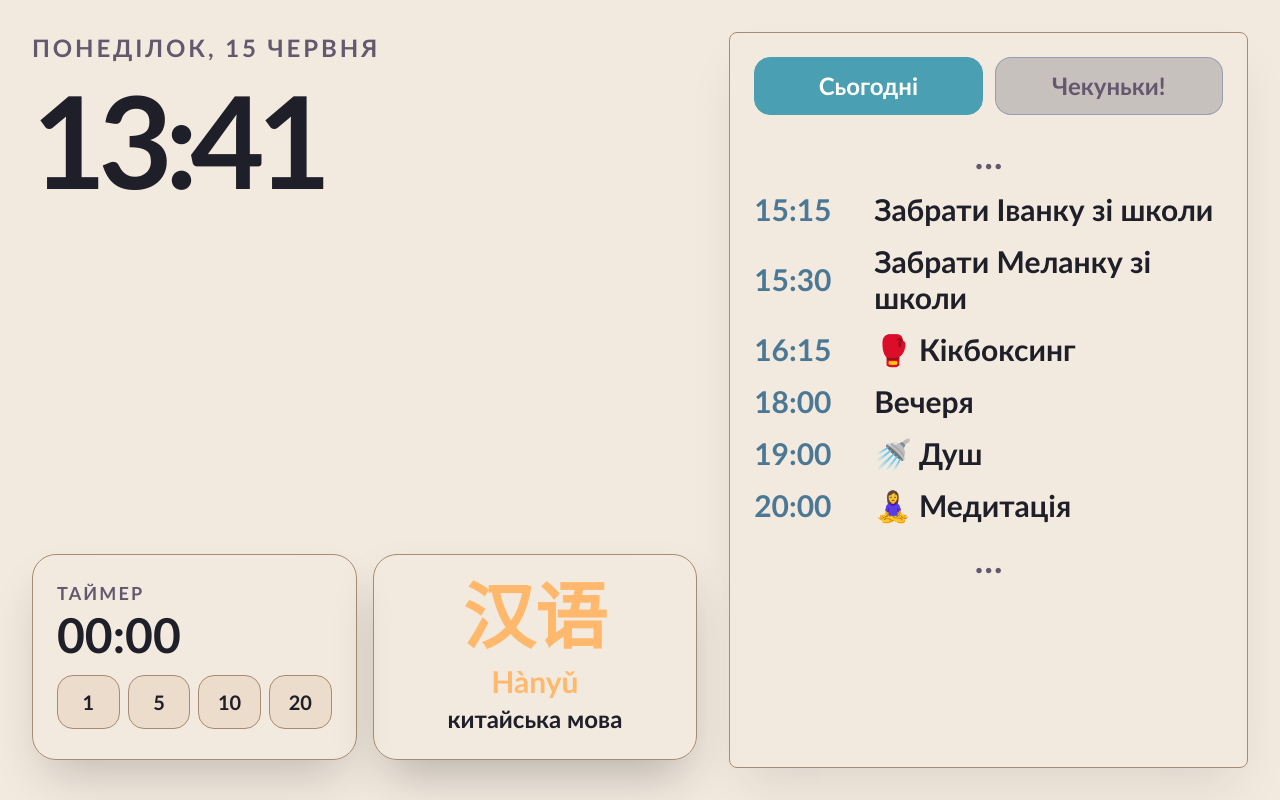
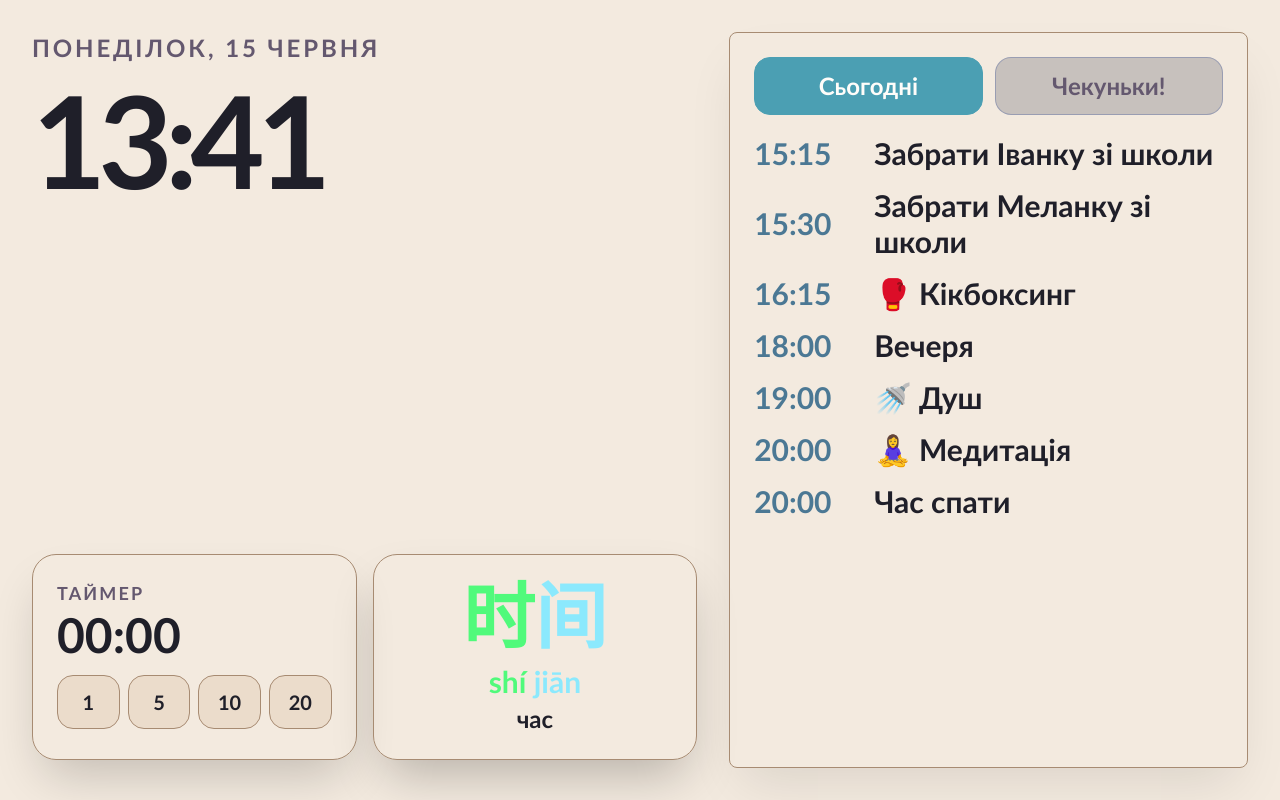
Before and after one commit to bohdandan/homelab, a React (Vite) app in the folder apps/kiosk/: page / in a window 1280 px wide. Built offline with nearby package versions, Linux system fonts and the light colour scheme.

Commit message:
Tighten kiosk schedule scrolling

```diff
--- a/apps/kiosk/components/dashboard.tsx
+++ b/apps/kiosk/components/dashboard.tsx
@@ -230,8 +230,8 @@ export function Dashboard() {
     [chineseConfig, chineseShuffleSeed]
   );
   const chineseCard = useMemo(
-    () => getCardForTime(chineseCards, currentMinutes, chineseManualOffset),
-    [chineseCards, chineseManualOffset, currentMinutes]
+    () => getCardForTime(chineseCards, now?.getTime() ?? 0, chineseManualOffset),
+    [chineseCards, chineseManualOffset, now]
   );
   const chineseToneParts = chineseCard ? getChineseCharacterToneParts(chineseCard) : [];
   const pinyinToneParts = chineseCard ? getPinyinToneParts(chineseCard) : [];
@@ -249,7 +249,7 @@ export function Dashboard() {
     : themeMode === "dracula"
       ? "#ff79c6"
       : "#8668b6";
-  const upcomingList = getUpcomingEventList(config?.events, currentMinutes, currentDay, 6);
+  const upcomingList = getUpcomingEventList(config?.events, currentMinutes, currentDay, 100);
   const majorEvents = config?.majorEvents ?? defaultConfig.majorEvents ?? [];
   const calendarMonth = getCalendarMonth(now ?? new Date(), majorEvents);
   const upcomingMajorEvents = [...majorEvents]
@@ -448,12 +448,12 @@ export function Dashboard() {
                   {calendarMonth.cells.map((cell) => (
                     <div
                       key={cell.date}
-                      className={`aspect-square min-h-0 overflow-hidden rounded-xl border p-1.5 text-left sm:rounded-2xl sm:p-2 ${
+                      className={`relative aspect-square min-h-0 overflow-hidden rounded-xl border p-1.5 text-left sm:rounded-2xl sm:p-2 ${
                         cell.isToday ? calendarTodayCell : calendarCellBase
                       } ${cell.isCurrentMonth ? "" : "opacity-35"}`}
                     >
                       <div className="text-base font-black sm:text-xl">{cell.day}</div>
-                      <div className="mt-0.5 flex flex-wrap gap-0.5 overflow-hidden sm:mt-1 sm:gap-1">
+                      <div className="absolute bottom-1.5 right-1.5 flex max-w-[70%] flex-row-reverse flex-wrap gap-0.5 overflow-hidden sm:bottom-2 sm:right-2 sm:gap-1">
                         {cell.majorEvents.map((event) => (
                           <span
                             key={`${event.date}-${event.title}`}
@@ -494,11 +494,8 @@ export function Dashboard() {
                 </div>
               </div>
             ) : (
-              <>
-                <div className="space-y-4">
-                  {upcomingList.hasHiddenPassedEvents ? (
-                    <div className={`text-center text-3xl font-black sm:text-4xl ${theme.secondary}`}>…</div>
-                  ) : null}
+              <div className="min-h-0 flex-1 overflow-hidden">
+                <div className="h-full max-h-[calc(100vh-12rem)] space-y-4 overflow-y-auto pr-1 lg:max-h-full">
                   {upcomingList.events.length > 0 ? (
                     upcomingList.events.map((event) => (
                       <div
@@ -518,11 +515,8 @@ export function Dashboard() {
                       Немає запланованих справ
                     </div>
                   )}
-                  {upcomingList.hasHiddenFutureEvents ? (
-                    <div className={`text-center text-3xl font-black sm:text-4xl ${theme.secondary}`}>…</div>
-                  ) : null}
                 </div>
-              </>
+              </div>
             )}
           </section>
         </aside>
--- a/apps/kiosk/lib/routine.ts
+++ b/apps/kiosk/lib/routine.ts
@@ -239,14 +239,14 @@ export function isDarkThemeTime(currentMinutes: number): boolean {
 
 export function getCardForTime(
   cards: ChineseCard[] | undefined,
-  currentMinutes: number,
+  currentTimeMs: number,
   manualOffset = 0
 ): ChineseCard | null {
   if (!cards || cards.length === 0) {
     return null;
   }
 
-  const index = (Math.floor(currentMinutes / 2) + manualOffset) % cards.length;
+  const index = (Math.floor(currentTimeMs / 30_000) + manualOffset) % cards.length;
   return cards[index];
 }
 
```
Also changed, not shown: 1 other file (tests, documents, lock files or other folders).
